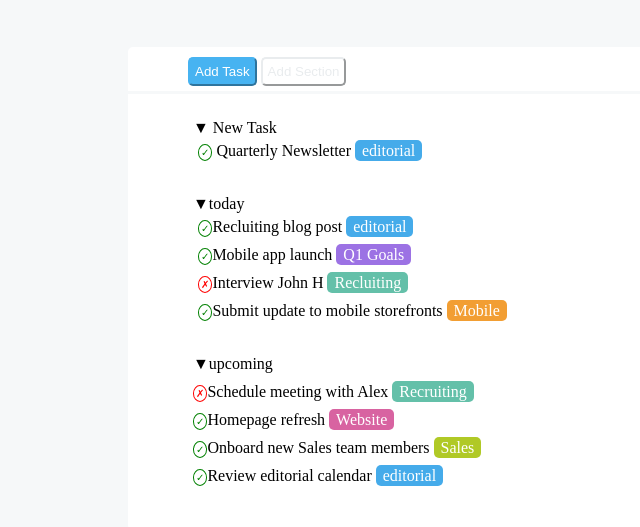
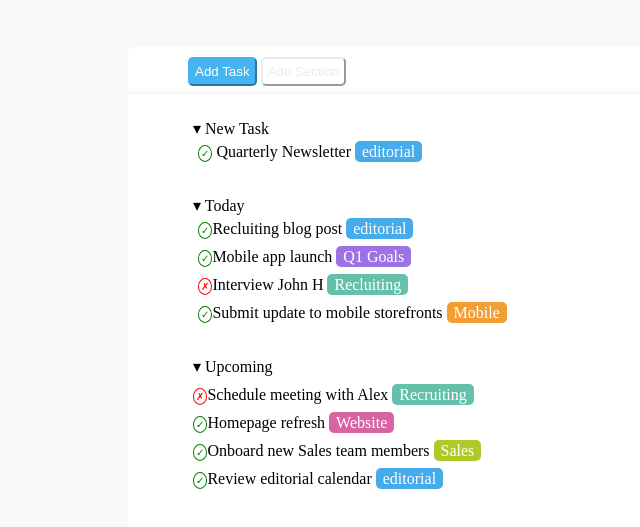
Before and after one commit to franedsandi/html-css-toboolist, a plain HTML site: page index.html in a window 1280 px wide. Shown: the part 61-588 px from the top of the page, without its empty margins (0-640 px from the left). Drawn offline with Linux system fonts and the light colour scheme.

Commit message:
miglior triangolo.... non trovo l'indicato....

```diff
--- a/index.html
+++ b/index.html
@@ -22,12 +22,12 @@
         </div>
         <div class="list">
           <ul style="list-style-type: none;">
-            <li>&#9660 New Task
+            <li>&blacktriangledown; New Task
               <ol style="list-style-type: none;">
                 <li><span class="check">&check;</span> Quarterly Newsletter <span class="block editorial">editorial</span> </li>
               </ol>
             </li>
-            <li>&#9660today
+            <li>&blacktriangledown; Today
               <ol style="list-style-type: none;">
                 <li><span class="check">&check;</span>Recluiting blog post <span class="block editorial"> editorial</span></li>
                 <li><span class="check">&check;</span>Mobile app launch <span class="block qgoals">Q1 Goals</span></li>
@@ -35,7 +35,7 @@
                 <li><span class="check">&check;</span>Submit update to mobile storefronts <span class="block mobile">Mobile</span></li>
               </ol>
             </li>
-            <li>&#9660upcoming</li>
+            <li>&blacktriangledown; Upcoming</li>
             <ol style="list-style-type: none;">
               <li><span class="cross">&cross;</span>Schedule meeting with Alex <span class="block recruiting">Recruiting</span></li>
               <li><span class="check">&check;</span>Homepage refresh <span class="block website">Website</span></li>
```
